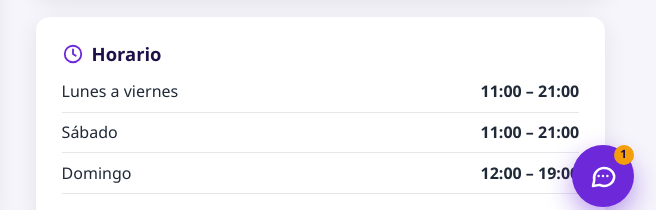
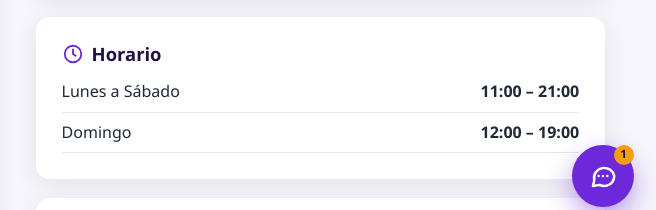
Before and after one commit to fernandohernandez4601-gif/gamezone-gdl, a plain HTML site: page ubicacion.html in a window 1280 px wide. Shown: the part 571-781 px from the top of the page, 624-1280 px from the left. Drawn offline with Linux system fonts and the light colour scheme.

Commit message:
Se cambia horario

```diff
--- a/ubicacion.html
+++ b/ubicacion.html
@@ -49,8 +49,7 @@
           <div class="info" style="margin-top:1.2rem">
             <h3 style="margin-top:0;display:flex;gap:.5rem;align-items:center"><img class="icono" src="assets/icons/reloj.svg" alt=""> Horario</h3>
             <table class="horario">
-              <tr><td>Lunes a viernes</td><td>11:00 – 21:00</td></tr>
-              <tr><td>Sábado</td><td>11:00 – 21:00</td></tr>
+              <tr><td>Lunes a Sábado</td><td>11:00 – 21:00</td></tr>
               <tr><td>Domingo</td><td>12:00 – 19:00</td></tr>
             </table>
           </div>
```
